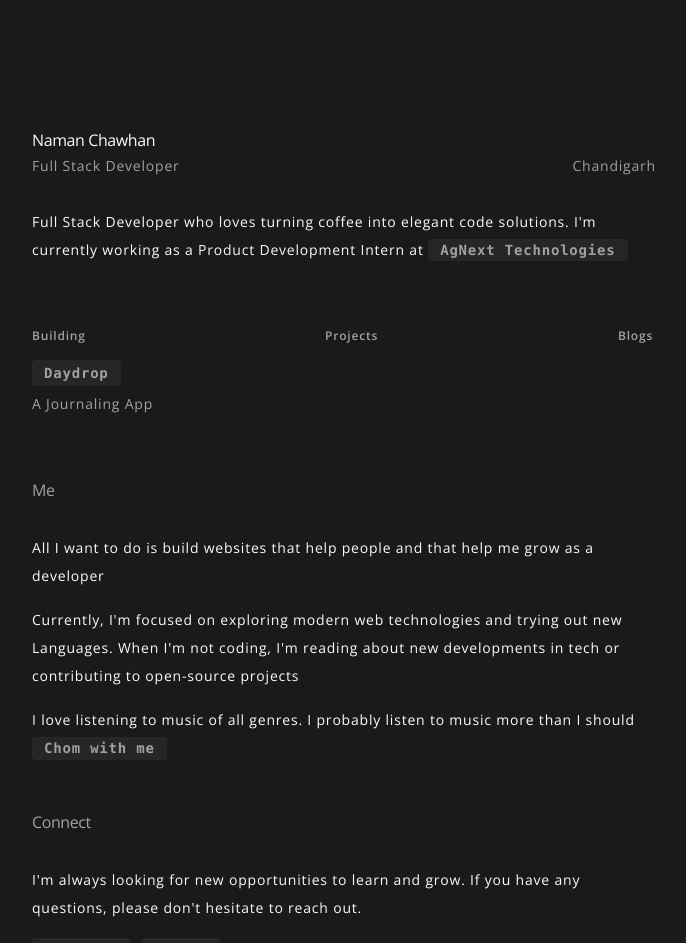
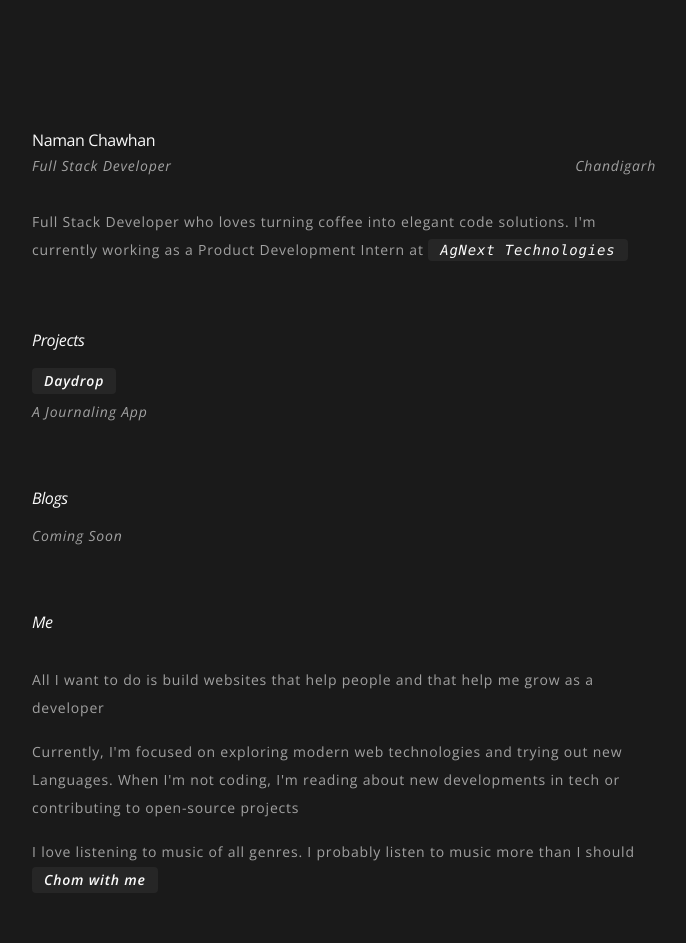
Before and after one commit to namannc13/chom, a React (Vite) app: page / in a window 1280 px wide. Shown: the top 943 px of the page, without its empty margins (296-982 px from the left). Built offline with nearby package versions, Linux system fonts and the light colour scheme.

Commit message:
Minor UI Changes

```diff
--- a/index.html
+++ b/index.html
@@ -17,7 +17,7 @@
       href="https://fonts.googleapis.com/css2?family=Open+Sans:ital,wght@0,300..800;1,300..800&family=Poppins:ital,wght@0,100;0,200;0,300;0,400;0,500;0,600;0,700;0,800;0,900;1,100;1,200;1,300;1,400;1,500;1,600;1,700;1,800;1,900&display=swap"
       rel="stylesheet"
     />
-    <title>Naman Chawhan</title>
+    <title>Chom</title>
   </head>
   <body>
     <div id="root"></div>
--- a/src/App.tsx
+++ b/src/App.tsx
@@ -4,66 +4,60 @@ function App() {
   return (
     <>
       <main className="md:mx-10 lg:mx-36 xl:mx-76 pt-16 lg:pt-32 pb-8 ">
-        <div className="flex flex-col gap-12">
+        <div className="flex flex-col gap-16">
           <div className="flex flex-col gap-8">
             <div className="flex flex-col gap-1">
               <h4 className="text-md tracking-tight">Naman Chawhan</h4>
               <div className="flex justify-between">
-                <p className="text-sm text-muted-foreground">
+                <p className="text-sm text-muted-foreground italic">
                   Full Stack Developer
                 </p>
-                <p className="text-sm text-muted-foreground">Chandigarh</p>
+                <p className="text-sm text-muted-foreground italic">
+                  Chandigarh
+                </p>
               </div>
             </div>
-            <p className="text-sm leading-7">
+            <p className="text-sm leading-7 text-muted-foreground">
               Full Stack Developer who loves turning coffee into elegant code
               solutions. I'm currently working as a Product Development Intern
               at{" "}
               <a
                 href="https://agnext.com/"
-                className="relative rounded bg-muted px-[0.75rem] py-[0.2rem] font-mono text-sm font-semibold text-muted-foreground hover:bg-muted/70"
+                className="relative rounded bg-muted px-[0.75rem] py-[0.2rem] font-mono text-sm italic text-primary hover:bg-muted/70"
               >
                 AgNext Technologies
               </a>
             </p>
           </div>
-          <div className="flex gap-4 overflow-x-scroll py-4">
-            <div className="flex-1 min-w-[277px] shrink-0 ">
-              <div className=" flex flex-col gap-4">
-                <p className="text-xs font-semibold text-muted-foreground">
-                  Building
-                </p>
+          <div className="flex flex-col gap-4">
+            <h4 className="text-md tracking-tight italic">Projects</h4>
+            <div className="grid grid-cols-1 md:grid-cols-2 lg:grid-cols-3 ">
               <div className="flex flex-col gap-2">
                 <a
                   href="https://github.com/namannc13/daydrop"
-                    className="relative rounded bg-muted px-[0.75rem] py-[0.2rem] font-mono text-sm font-semibold text-muted-foreground hover:bg-muted/70 w-fit"
+                  className="relative rounded bg-muted px-[0.75rem] py-[0.2rem] italic text-sm font-semibold  hover:bg-muted/70 w-fit"
                 >
                   Daydrop
                 </a>
-                  <p className="text-sm text-muted-foreground">
+                <p className="text-sm text-muted-foreground italic">
                   A Journaling App
                 </p>
               </div>
             </div>
           </div>
-            <div className="flex-1 min-w-[277px] shrink-0">
-              <div className=" flex flex-col gap-4">
-                <p className="text-xs font-semibold text-muted-foreground">
-                  Projects
-                </p>
-              </div>
-            </div>
-            <div className="flex-1 min-w-[277px] shrink-0">
-              <div className=" flex flex-col gap-4">
-                <p className="text-xs font-semibold text-muted-foreground">
-                  Blogs
+          <div className="flex flex-col gap-4">
+            <h4 className="text-md tracking-tight italic">Blogs</h4>
+            <div className="grid grid-cols-1 md:grid-cols-2 lg:grid-cols-3 ">
+              <div className="flex flex-col gap-2">
+                <p className="text-sm text-muted-foreground italic">
+                  Coming Soon
                 </p>
               </div>
             </div>
           </div>
           <div className="flex flex-col gap-8">
-            <h4 className="text-md tracking-tight text-muted-foreground">Me</h4>
-            <div className="flex flex-col gap-4">
+            <h4 className="text-md tracking-tight italic">Me</h4>
+            <div className="flex flex-col gap-4 text-muted-foreground">
               <p className="text-sm leading-7">
                 All I want to do is build websites that help people and that
                 help me grow as a developer
@@ -78,7 +72,7 @@ function App() {
                 music more than I should{" "}
                 <a
                   href="https://open.spotify.com/playlist/7aJTTUpRfBaptrgC37KpH9"
-                  className="relative rounded bg-muted px-[0.75rem] py-[0.2rem] font-mono text-sm font-semibold text-muted-foreground hover:bg-muted/70 w-fit"
+                  className="relative rounded bg-muted px-[0.75rem] py-[0.2rem] italic text-sm font-semibold text-primary hover:bg-muted/70 w-fit"
                 >
                   Chom with me
                 </a>
@@ -86,24 +80,22 @@ function App() {
             </div>
           </div>
           <div className="flex flex-col gap-8">
-            <h4 className="text-md tracking-tight text-muted-foreground">
-              Connect
-            </h4>
+            <h4 className="text-md tracking-tight italic">Connect</h4>
             <div className="flex flex-col gap-4">
-              <p className="text-sm leading-7">
+              <p className="text-sm leading-7 text-muted-foreground">
                 I'm always looking for new opportunities to learn and grow. If
                 you have any questions, please don't hesitate to reach out.
               </p>
               <div className=" flex gap-3 flex-wrap">
                 <a
                   href="https://www.linkedin.com/in/naman-chawhan/"
-                  className="relative rounded bg-muted px-[0.75rem] py-[0.2rem] font-mono text-sm font-semibold text-muted-foreground hover:bg-muted/70 w-fit"
+                  className="relative rounded bg-muted px-[0.75rem] py-[0.2rem] text-sm font-semibold hover:bg-muted/70 w-fit italic"
                 >
                   LinkedIn
                 </a>
                 <a
                   href="https://github.com/namannc13"
-                  className="relative rounded bg-muted px-[0.75rem] py-[0.2rem] font-mono text-sm font-semibold text-muted-foreground hover:bg-muted/70 w-fit"
+                  className="relative rounded bg-muted px-[0.75rem] py-[0.2rem] text-sm font-semibold hover:bg-muted/70 w-fit italic"
                 >
                   GitHub
                 </a>
@@ -113,9 +105,7 @@ function App() {
         </div>
       </main>
       <footer className="md:px-10 lg:px-36 xl:px-76 border-t border-border py-4 flex justify-between">
-        <p className="text-sm text-muted-foreground">
-          2025
-        </p>
+        <p className="text-sm text-muted-foreground">2025</p>
         <Clock />
       </footer>
     </>
```
Lines whose indentation alone changed are shown as unchanged.
